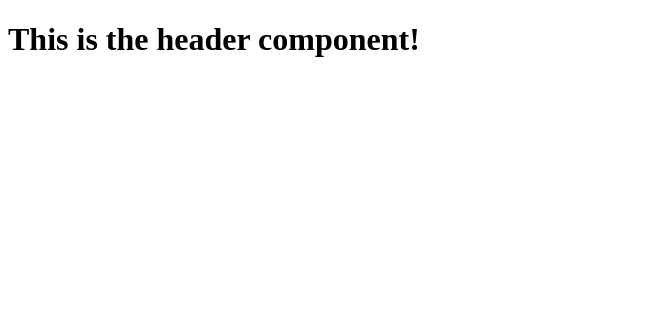
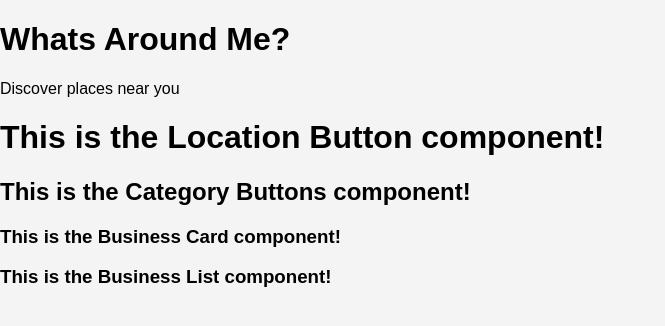
Before and after one commit to SouthBennett/geolocation-demo, a React (Vite) app: page / in a window 1280 px wide. Shown: the top 326 px of the page, without its empty margins (0-665 px from the left). Built offline with nearby package versions, Linux system fonts and the light colour scheme.

Commit message:
implemented initial component based file structure. Added global styles as well

```diff
--- a/index.html
+++ b/index.html
@@ -3,6 +3,7 @@
   <head>
     <meta charset="UTF-8" />
     <link rel="icon" type="image/svg+xml" href="/favicon.svg" />
+    <link rel="stylesheet" href="./src/index.css">
     <meta name="viewport" content="width=device-width, initial-scale=1.0" />
     <title>geolocation-demo</title>
   </head>
--- a/src/App.jsx
+++ b/src/App.jsx
@@ -1,7 +1,16 @@
 import Header from "./components/Header.jsx"
+import LocationButton from "./components/LocationButton.jsx"
+import CategoryButtons from "./components/CategoryButtons.jsx"
+import BusinessList from "./components/BusinessList.jsx"
 
 export default function App() {
   return (
-    <Header />
+    <main>
+      <Header />
+      <LocationButton />
+      <CategoryButtons />
+      <BusinessList />
+    </main>
+
   )
 }
--- /dev/null
+++ b/src/components/BusinessCard.jsx
@@ -0,0 +1,5 @@
+export default function BusinessCard() {
+  return (
+    <h3>This is the Business Card component!</h3>
+  )
+}
--- /dev/null
+++ b/src/components/BusinessList.jsx
@@ -0,0 +1,11 @@
+import BusinessCard from "./BusinessCard.jsx";
+
+export default function BusinessList() {
+  return (
+    <>
+      <BusinessCard />
+      <h3>This is the Business List component!</h3>
+    </>
+
+  )
+}
--- /dev/null
+++ b/src/components/CategoryButtons.jsx
@@ -0,0 +1,5 @@
+export default function CategoryButtons() {
+  return (
+    <h2>This is the Category Buttons component!</h2>
+  )
+}
--- a/src/components/Header.jsx
+++ b/src/components/Header.jsx
@@ -1,5 +1,9 @@
 export default function Header() {
   return (
-    <h1>This is the header component!</h1>
+    <header>
+      <h1>Whats Around Me?</h1>
+      <p>Discover places near you</p>
+    </header>
+
   )
 }
--- /dev/null
+++ b/src/components/LocationButton.jsx
@@ -0,0 +1,5 @@
+export default function LocationButton() {
+  return (
+    <h1>This is the Location Button component!</h1>
+  )
+}
--- /dev/null
+++ b/src/index.css
@@ -0,0 +1,9 @@
+* {
+  box-sizing: border-box;
+}
+
+body {
+  margin: 0;
+  font-family: Arial, Helvetica, sans-serif;
+  background-color: #f4f4f4;
+}
```
